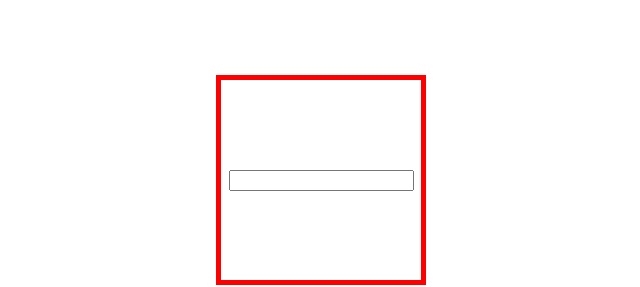
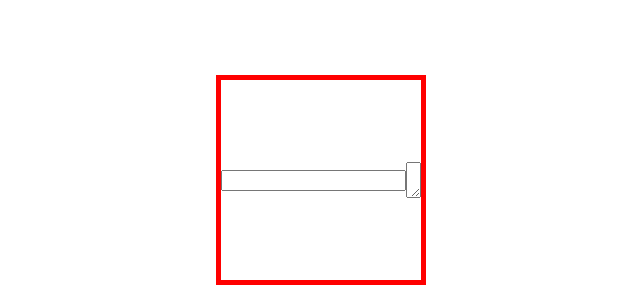
Before and after one commit to dkeparute/React, a React (Create React App) app: page / in a window 1280 px wide. Shown: the top 287 px of the page, without its empty margins (319-959 px from the left). Built offline with nearby package versions, Linux system fonts and the light colour scheme.

Commit message:
textarea

```diff
--- a/src/Components/TextInput.jsx
+++ b/src/Components/TextInput.jsx
@@ -20,6 +20,7 @@ import { useState } from "react";
 function TextInput() {
 
     const [value, setValue] = useState('');
+    const [tvalue, setTvalue] = useState('');
 
     // gaus argumentu eventa
     const change = eventas => {
@@ -27,9 +28,17 @@ const change = eventas => {
         setValue(eventas.target.value);
     }
 
-    return(
+    // gaus argumentu eventa
+    const tchange = eventas => {
+        setTvalue(eventas.target.value);
+    }
+
+
+
+    return (
         <div className='sq'>
             <input onChange={change} type="text" value={value} />
+            <textarea onChange={tchange} value={tvalue}></textarea>
         </div>
     )
 }
```
Lines whose indentation alone changed are shown as unchanged.
